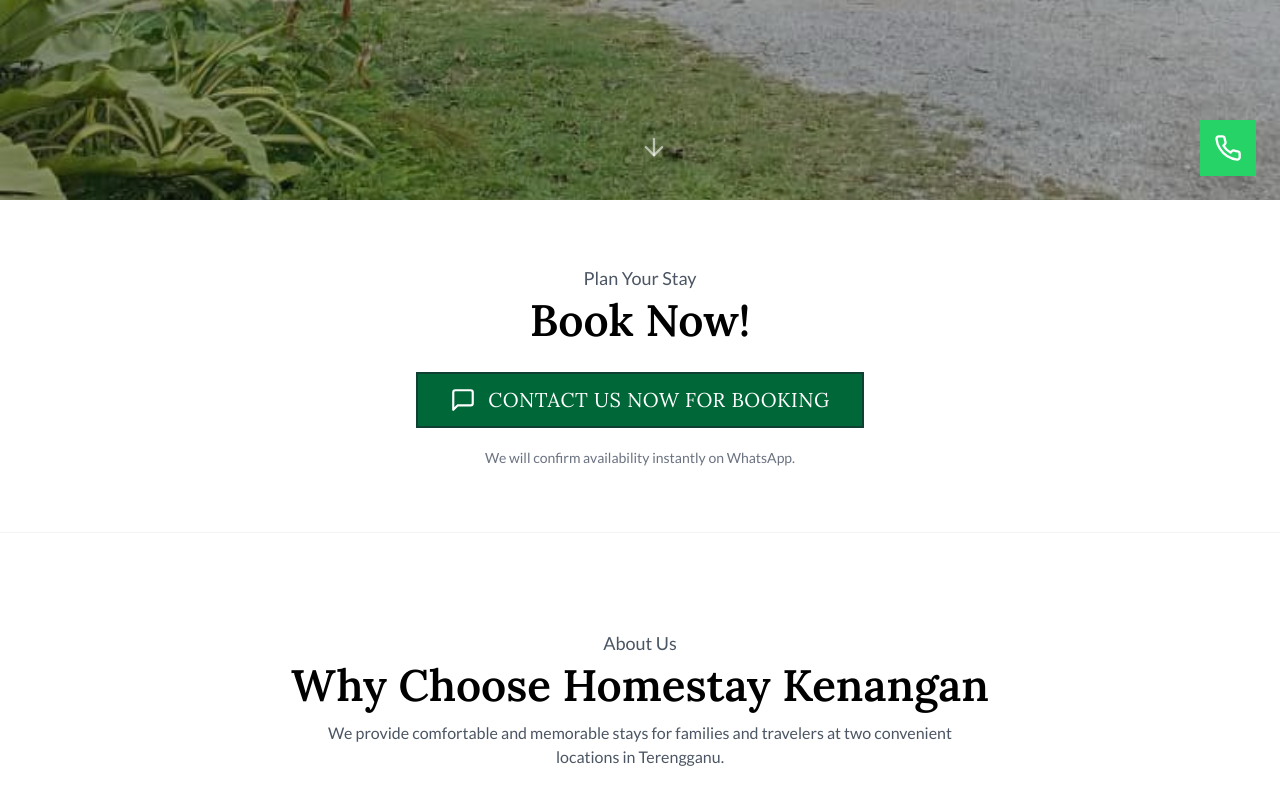
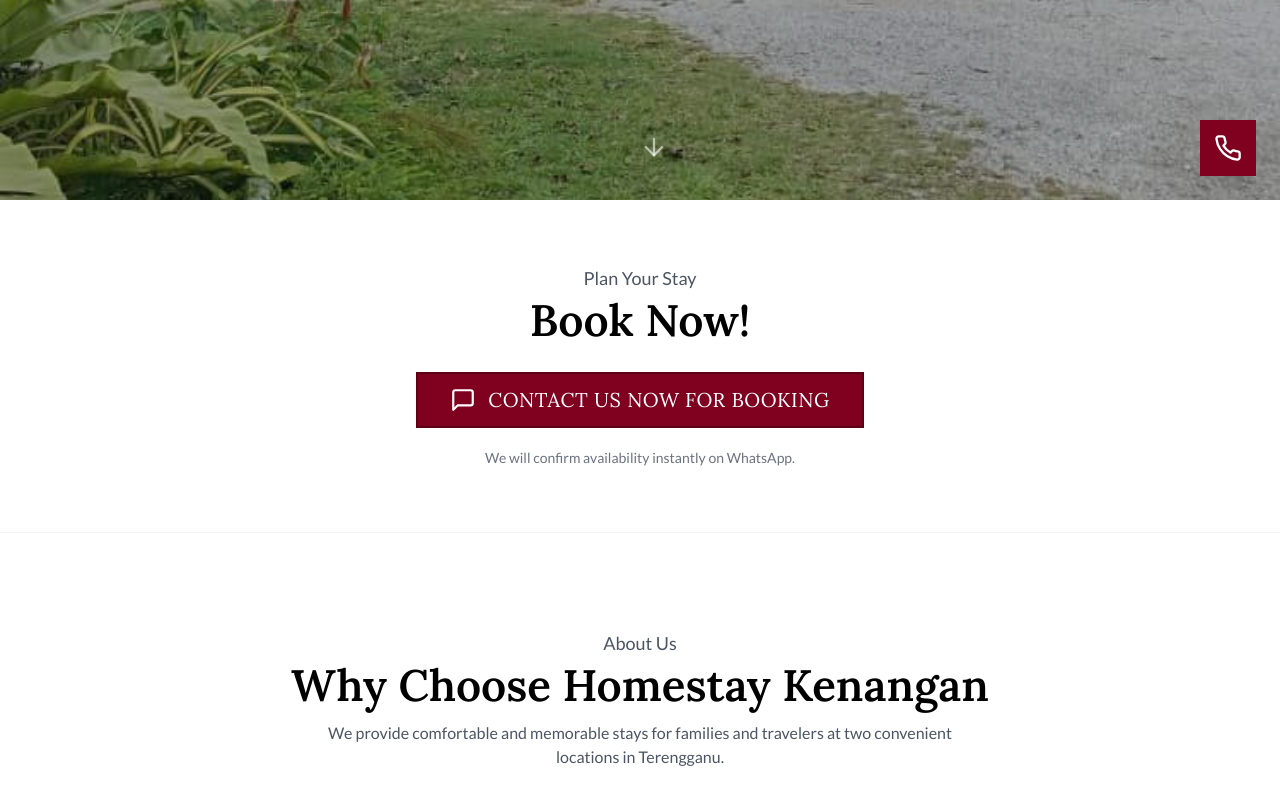
Before and after one commit to mohdmuhaimin90/homestay-kenangan, an Astro site: page / in a window 1280 px wide. Shown: the part 600-1400 px from the top of the page. Built offline with nearby package versions, Linux system fonts and the light colour scheme; Astro itself is replaced by a stand-in of ours; a web font is replaced by a local one.

Commit message:
switch all green accents to dark red (burgundy #800020)

```diff
--- a/src/components/WhatsAppButton.astro
+++ b/src/components/WhatsAppButton.astro
@@ -9,7 +9,7 @@
   href={WHATSAPP_URL}
   target="_blank"
   rel="noopener noreferrer"
-  class="fixed bottom-6 right-6 z-50 w-14 h-14 bg-[#25D366] hover:bg-[#1EBE5A] text-white shadow-lg hover:shadow-xl flex items-center justify-center transition-all duration-300 hover:scale-110 active:scale-95 group"
+  class="fixed bottom-6 right-6 z-50 w-14 h-14 bg-[#800020] hover:bg-[#6E001B] text-white shadow-lg hover:shadow-xl flex items-center justify-center transition-all duration-300 hover:scale-110 active:scale-95 group"
   aria-label="Contact us on WhatsApp"
 >
   <svg xmlns="http://www.w3.org/2000/svg" width="28" height="28" viewBox="0 0 24 24" fill="none" stroke="currentColor" stroke-width="2" stroke-linecap="round" stroke-linejoin="round" aria-hidden="true">
--- a/src/styles/global.css
+++ b/src/styles/global.css
@@ -66,8 +66,8 @@
   }
 
   .bg-grid {
-    background-image: linear-gradient(rgba(0, 104, 56, 0.05) 1px, transparent 1px),
-      linear-gradient(90deg, rgba(0, 104, 56, 0.05) 1px, transparent 1px);
+    background-image: linear-gradient(rgba(128, 0, 32, 0.05) 1px, transparent 1px),
+      linear-gradient(90deg, rgba(128, 0, 32, 0.05) 1px, transparent 1px);
     background-size: 60px 60px;
   }
 
--- a/tailwind.config.mjs
+++ b/tailwind.config.mjs
@@ -6,23 +6,23 @@
     extend: {
       colors: {
         primary: {
-          DEFAULT: '#006838',
-          50: '#E6F4EC',
-          100: '#C6E7D6',
-          200: '#8ECFB0',
-          300: '#4FAF83',
-          400: '#1E8B5B',
-          500: '#006838',
-          600: '#00572F',
-          700: '#0F4034',
-          800: '#0A2E24',
-          900: '#07261D',
+          DEFAULT: '#800020',
+          50: '#FDF2F4',
+          100: '#F9DBE0',
+          200: '#F0B4BE',
+          300: '#E58996',
+          400: '#D75D70',
+          500: '#B23A4D',
+          600: '#6E001B',
+          700: '#5C0016',
+          800: '#4A0012',
+          900: '#38000E',
         },
         secondary: '#000000',
         accent: '#FBBC34',
         cream: '#F6F5F0',
         ink: '#212121',
-        forest: '#114639',
+        forest: '#4A0012',
       },
       fontFamily: {
         sans: ['Lato', 'system-ui', 'sans-serif'],
```
Also changed, not shown: public/favicon.svg, public/manifest.json.
